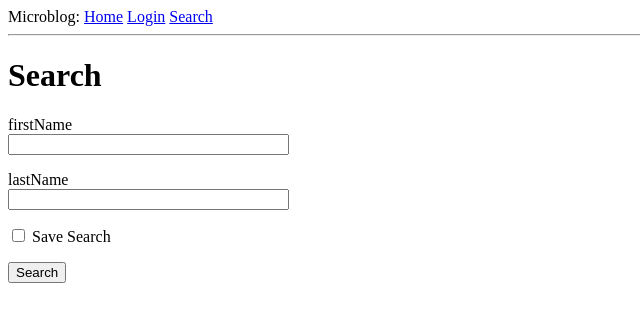
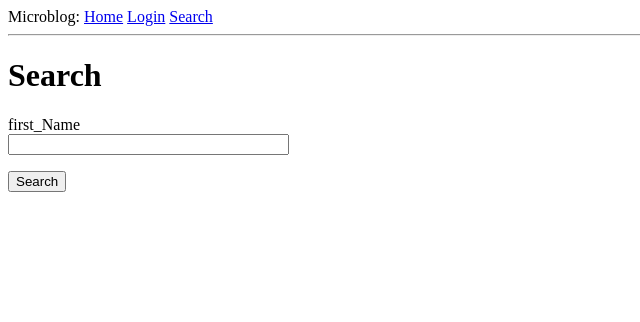
Before and after one commit to tkm3d1a/DB-found-webApp, a Flask app: page /search in a window 1280 px wide. Shown: the top 322 px of the page, without its empty margins (0-640 px from the left). Run offline with Flask 2, Linux system fonts and the light colour scheme.

Commit message:
Work on search route with actual db conn

```diff
--- a/baseball-web-app/app/__init__.py
+++ b/baseball-web-app/app/__init__.py
@@ -4,6 +4,6 @@ from flask_sqlalchemy import SQLAlchemy
 
 app = Flask(__name__)
 app.config.from_object(Config)
-# db = SQLAlchemy(app)
+db = SQLAlchemy(app)
 
-from app import routes, forms
+from app import routes, forms, orm
--- a/baseball-web-app/app/forms.py
+++ b/baseball-web-app/app/forms.py
@@ -9,7 +9,7 @@ class LoginForm(FlaskForm):
     submit = SubmitField('Sign In')
 
 class SearchForm(FlaskForm):
-    first_name = StringField('firstName', validators=[InputRequired()])
-    last_name = StringField('lastName', validators=[InputRequired()])
-    save_search = BooleanField('Save Search')
+    first_name = StringField('first_Name', validators=[InputRequired()])
+    # last_name = StringField('lastName', validators=[InputRequired()])
+    # save_search = BooleanField('Save Search')
     submit = SubmitField('Search')
--- a/baseball-web-app/app/routes.py
+++ b/baseball-web-app/app/routes.py
@@ -1,6 +1,7 @@
 from flask import render_template, request
 from app import app
 from app.forms import LoginForm, SearchForm
+from app.orm import Analysis
 
 @app.route('/')
 def home():
@@ -15,6 +16,7 @@ def home():
           'body': 'The Avengers movie was so cool!'
       }
   ]
+  results = []
   return render_template('index.html', title='Home', user=user, posts=posts)
 
 @app.route('/login')
@@ -25,22 +27,10 @@ def login():
 @app.route('/search', methods=['GET','POST'])
 def search():
   search_form = SearchForm()
-  # No crashing, but screen does not refresh with this hardcode.
-  # Need to investigate more on why
-  # results = [
-  #   {
-  #     "firstName": search_form.first_name.data,
-  #     "lastName": search_form.last_name.data
-  #   }
-  # ]
   if search_form.validate_on_submit():
-    if request.method == "POST":
-    # hard coding to test results display
-      results = [
-        {
-          "firstName": search_form.first_name.data,
-          "lastName": search_form.last_name.data
-        }
-      ]
+    results = Analysis.query.filter_by(playerid=search_form.first_name.data).all()
+    for row in results:
+      if row.RC27 is None:
+        row.setRC27()
     return render_template('search.html', title='Results', form=search_form, results=results)
   return render_template('search.html', title='Search', form=search_form)
--- a/baseball-web-app/app/templates/search.html
+++ b/baseball-web-app/app/templates/search.html
@@ -8,26 +8,27 @@
       {{ form.first_name.label }}<br>
       {{ form.first_name(size=32) }}
     </p>
-    <p>
-      {{ form.last_name.label }}<br>
-      {{ form.last_name(size=32) }}
-    </p>
-    <p>{{ form.save_search() }} {{ form.save_search.label }}</p>
     <p>{{ form.submit() }}</p>
   </form>
 
   {% if results %}
   <center>
-    <table bored="1">
+    <table border="1">
       <tr>
-        <th>Frst Name Entered</th>
-        <th>Last name entered</th>
+        <th>PlayerID </th>
+        <th>YearID</th>
+        <th>Stint</th>
+        <th>Team</th>
+        <th>Games</th>
       </tr>
 
       {% for line in results%}
       <tr>
-        <td>{{ line.firstName }}</td>
-        <td>{{ line.lastName }}</td>
+        <td>{{ line.playerid }}</td>
+        <td>{{ line.yearid }}</td>
+        <td>{{ line.stint }}</td>
+        <td>{{ line.team }}</td>
+        <td>{{ line.g }}</td>
       </tr>
       {% endfor %}
 
--- a/baseball-web-app/config.py
+++ b/baseball-web-app/config.py
@@ -1,4 +1,7 @@
 import os
+base_dir = os.path.abspath(os.path.dirname(__file__))
 
 class Config(object):
   SECRET_KEY = os.environ.get('SECRET_KEY') or 'you-will-never-guess'
+  SQLALCHEMY_DATABASE_URI = os.environ.get('DATABASE_URL') or 'sqlite:///' + os.path.join(basedir, 'app.db')
+  SQLALCHEMY_TRACK_MODIFICATIONS = False
--- /dev/null
+++ b/sql/scripts/users.sql
@@ -0,0 +1,8 @@
+-- This script is for generating a non-root user for testing access
+-- This user should be able to update, insert and select on all DB tables
+-- This user should not be able to delete or remove information
+
+CREATE USER web@localhost IDENTIFIED BY 'dbrules';
+
+GRANT SELECT, INSERT, UPDATE
+ON baseball.* TO web@localhost;
```
Also changed, not shown: baseball-web-app/app/orm.py (+8 -8 lines), README.md, 1 other file.
